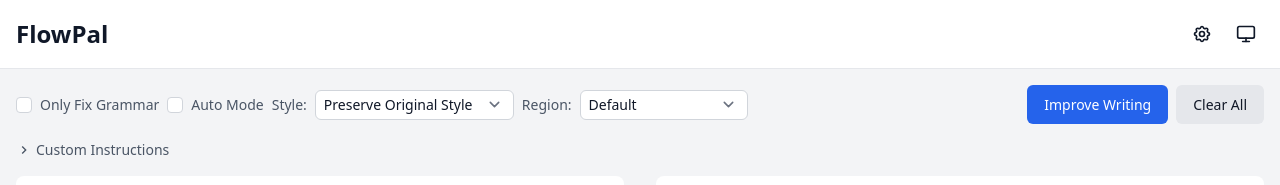
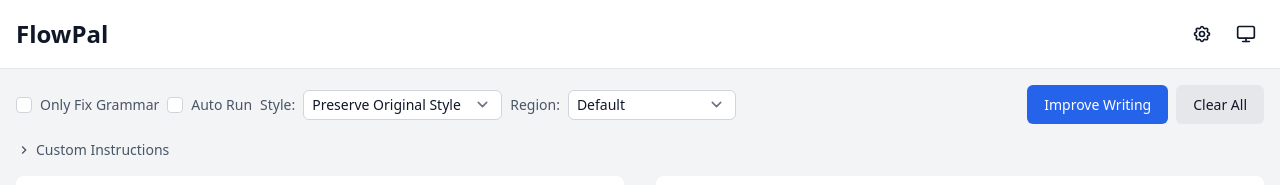
Before and after one commit to mariomka/flow-pal, a Vue app: page / in a window 1280 px wide. Shown: the top 185 px of the page. Built offline with nearby package versions, Linux system fonts and the light colour scheme.

Commit message:
refactor: rename 'Auto Mode' to 'Auto Run' for clarity

```diff
--- a/src/components/ProcessingControls/ProcessingControls.vue
+++ b/src/components/ProcessingControls/ProcessingControls.vue
@@ -17,7 +17,7 @@
           @change="updateAutoMode"
           class="rounded text-blue-600 focus:ring-blue-500 bg-white dark:bg-gray-700 dark:border-gray-600"
         >
-        Auto Mode
+        Auto Run
       </label>
       <div class="flex items-center gap-2">
         <label for="writing-style" class="text-sm text-gray-600 dark:text-gray-300">Style:</label>
```
Also changed, not shown: 1 other file (tests, documents, lock files or other folders).
